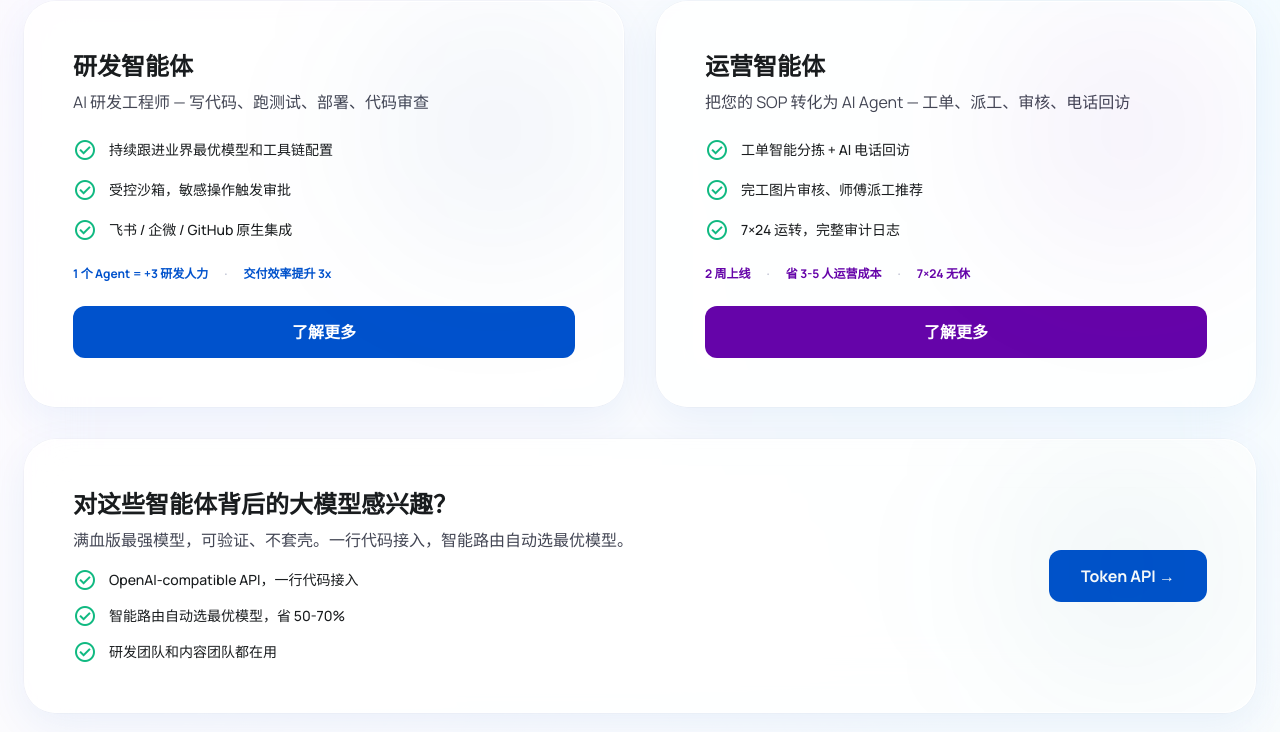
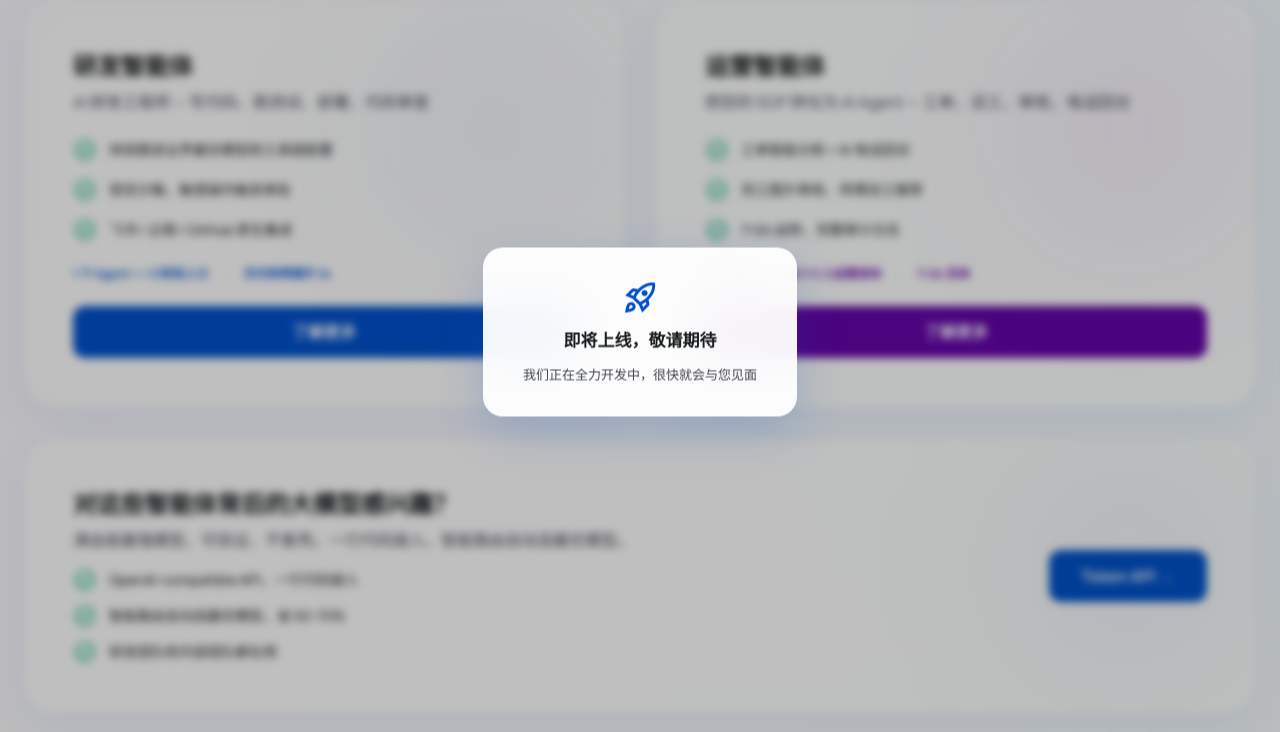
Before and after one commit to aro-network/lumii-ai-cn-web-staging, a plain HTML site: page index.html in a window 1280 px wide. Both pictures are taken after a click on the button "了解更多". Shown: the part 1042-1774 px from the top of the page. Drawn offline with nearby package versions, Linux system fonts and the light colour scheme.

Commit message:
deploy: aro-network/lumii-ai-cn-web@9f2d3b3b66e4657e84198815d0e1aa05643cac78

```diff
--- a/index.html
+++ b/index.html
@@ -613,28 +613,40 @@
   </div>
 </footer>
 
+<div id="toast-overlay" onclick="hideComingSoon()" style="
+  position:fixed; inset:0; z-index:99;
+  background:rgba(0,0,0,0.25); backdrop-filter:blur(4px);
+  opacity:0; pointer-events:none;
+  transition:opacity 0.3s;
+"></div>
 <div id="toast-coming-soon" style="
-  position:fixed; bottom:2rem; left:50%; transform:translateX(-50%) translateY(20px);
+  position:fixed; top:50%; left:50%; transform:translate(-50%,-50%) scale(0.92);
   opacity:0; pointer-events:none; z-index:100;
-  background:rgba(255,255,255,0.92); backdrop-filter:blur(16px);
-  border-radius:1rem; padding:1rem 1.5rem;
-  box-shadow:0 8px 32px rgba(0,82,204,0.12);
-  display:flex; align-items:center; gap:0.75rem;
+  background:rgba(255,255,255,0.95); backdrop-filter:blur(20px);
+  border-radius:1.25rem; padding:2rem 2.5rem;
+  box-shadow:0 16px 48px rgba(0,82,204,0.18);
+  display:flex; flex-direction:column; align-items:center; gap:0.75rem;
   transition:opacity 0.3s, transform 0.3s;
   font-family:Manrope,system-ui,sans-serif;
 ">
-  <span class="material-symbols-outlined" style="color:#0052CC;font-size:22px">rocket_launch</span>
-  <span style="font-size:14px;font-weight:600;color:#191C1E">即将上线，敬请期待</span>
+  <span class="material-symbols-outlined" style="color:#0052CC;font-size:36px">rocket_launch</span>
+  <span style="font-size:17px;font-weight:700;color:#191C1E">即将上线，敬请期待</span>
+  <span style="font-size:13px;color:#434654">我们正在全力开发中，很快就会与您见面</span>
 </div>
 <script>
   var _toastTimer;
   function showComingSoon(){
-    var t=document.getElementById('toast-coming-soon');
+    var o=document.getElementById('toast-overlay'),t=document.getElementById('toast-coming-soon');
     clearTimeout(_toastTimer);
-    t.style.opacity='1';t.style.transform='translateX(-50%) translateY(0)';t.style.pointerEvents='auto';
-    _toastTimer=setTimeout(function(){
-      t.style.opacity='0';t.style.transform='translateX(-50%) translateY(20px)';t.style.pointerEvents='none';
-    },2500);
+    o.style.opacity='1';o.style.pointerEvents='auto';
+    t.style.opacity='1';t.style.transform='translate(-50%,-50%) scale(1)';t.style.pointerEvents='auto';
+    _toastTimer=setTimeout(hideComingSoon,3000);
+  }
+  function hideComingSoon(){
+    var o=document.getElementById('toast-overlay'),t=document.getElementById('toast-coming-soon');
+    clearTimeout(_toastTimer);
+    o.style.opacity='0';o.style.pointerEvents='none';
+    t.style.opacity='0';t.style.transform='translate(-50%,-50%) scale(0.92)';t.style.pointerEvents='none';
   }
 </script>
 </body>
```
